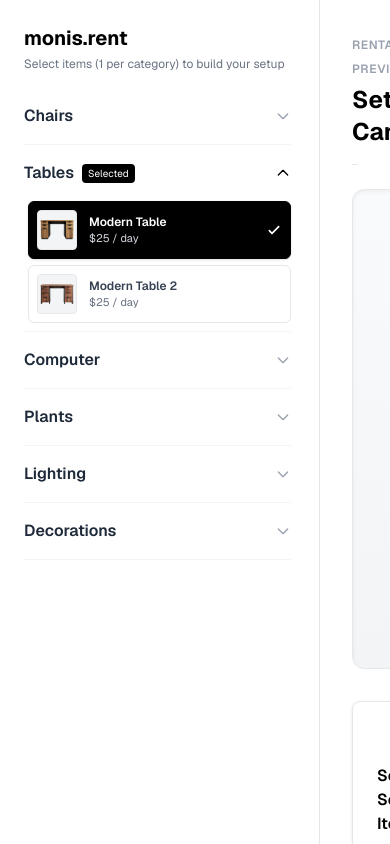
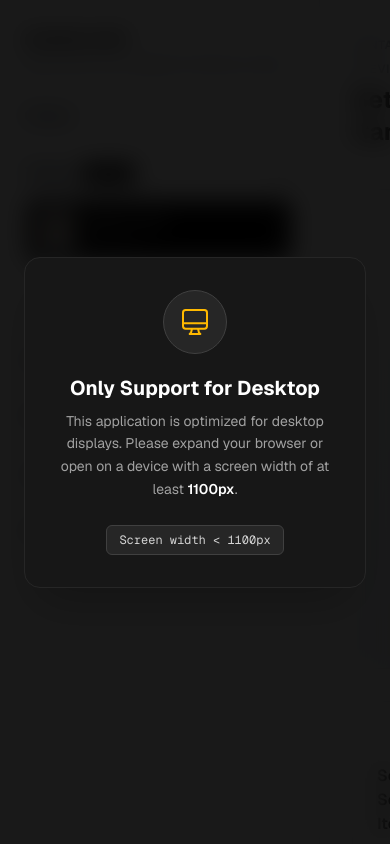
Before and after one commit to yussan/monis-rent, a Next.js app: page / in a window 390 px wide. Shown: the top 844 px of the page. Built offline with nearby package versions, Linux system fonts and the light colour scheme.

Commit message:
fix(only-for-desktop): add alert for desktop only

```diff
--- a/app/page.tsx
+++ b/app/page.tsx
@@ -4,6 +4,7 @@ import { useState, useEffect } from "react";
 import Sidebar from "@/components/Sidebar";
 import PreviewCanvas from "@/components/PreviewCanvas";
 import SelectedItemsSummary from "@/components/SelectedItemsSummary";
+import DesktopOnlyAlert from "@/components/DesktopOnlyAlert";
 import { CategoryGroup, RentalItem } from "@/components/types";
 
 // Key for localStorage
@@ -205,6 +206,8 @@ export default function Home() {
 
   return (
     <div className="flex min-h-screen bg-white text-black font-sans">
+      <DesktopOnlyAlert />
+
       {/* Sidebar Component */}
       <Sidebar
         categories={RENTAL_CATEGORY}
--- /dev/null
+++ b/components/DesktopOnlyAlert.tsx
@@ -0,0 +1,43 @@
+"use client";
+
+import { useEffect, useState } from "react";
+
+export default function DesktopOnlyAlert() {
+  const [isSmallScreen, setIsSmallScreen] = useState(false);
+
+  useEffect(() => {
+    const checkScreenSize = () => {
+      setIsSmallScreen(window.innerWidth < 1100);
+    };
+
+    checkScreenSize();
+    window.addEventListener("resize", checkScreenSize);
+    return () => window.removeEventListener("resize", checkScreenSize);
+  }, []);
+
+  if (!isSmallScreen) return null;
+
+  return (
+    <div className="fixed inset-0 z-50 bg-black/90 text-white flex flex-col items-center justify-center p-6 text-center backdrop-blur-md">
+      <div className="max-w-md bg-neutral-900 border border-neutral-800 rounded-2xl p-8 shadow-2xl flex flex-col items-center">
+        <div className="w-16 h-16 rounded-full bg-neutral-800 border border-neutral-700 flex items-center justify-center mb-5 text-amber-400">
+          <svg className="w-8 h-8" fill="none" viewBox="0 0 24 24" stroke="currentColor">
+            <path
+              strokeLinecap="round"
+              strokeLinejoin="round"
+              strokeWidth={1.5}
+              d="M9.75 17L9 20l-1 1h8l-1-1-.75-3M3 13h18M5 17h14a2 2 0 002-2V5a2 2 0 00-2-2H5a2 2 0 00-2 2v10a2 2 0 002 2z"
+            />
+          </svg>
+        </div>
+        <h2 className="text-xl font-bold mb-2 text-white">Only Support for Desktop</h2>
+        <p className="text-sm text-neutral-400 leading-relaxed mb-6">
+          This application is optimized for desktop displays. Please expand your browser or open on a device with a screen width of at least <span className="font-semibold text-white">1100px</span>.
+        </p>
+        <div className="px-3 py-1.5 bg-neutral-800 rounded-md border border-neutral-700 text-xs text-neutral-300 font-mono">
+          Screen width &lt; 1100px
+        </div>
+      </div>
+    </div>
+  );
+}
```
